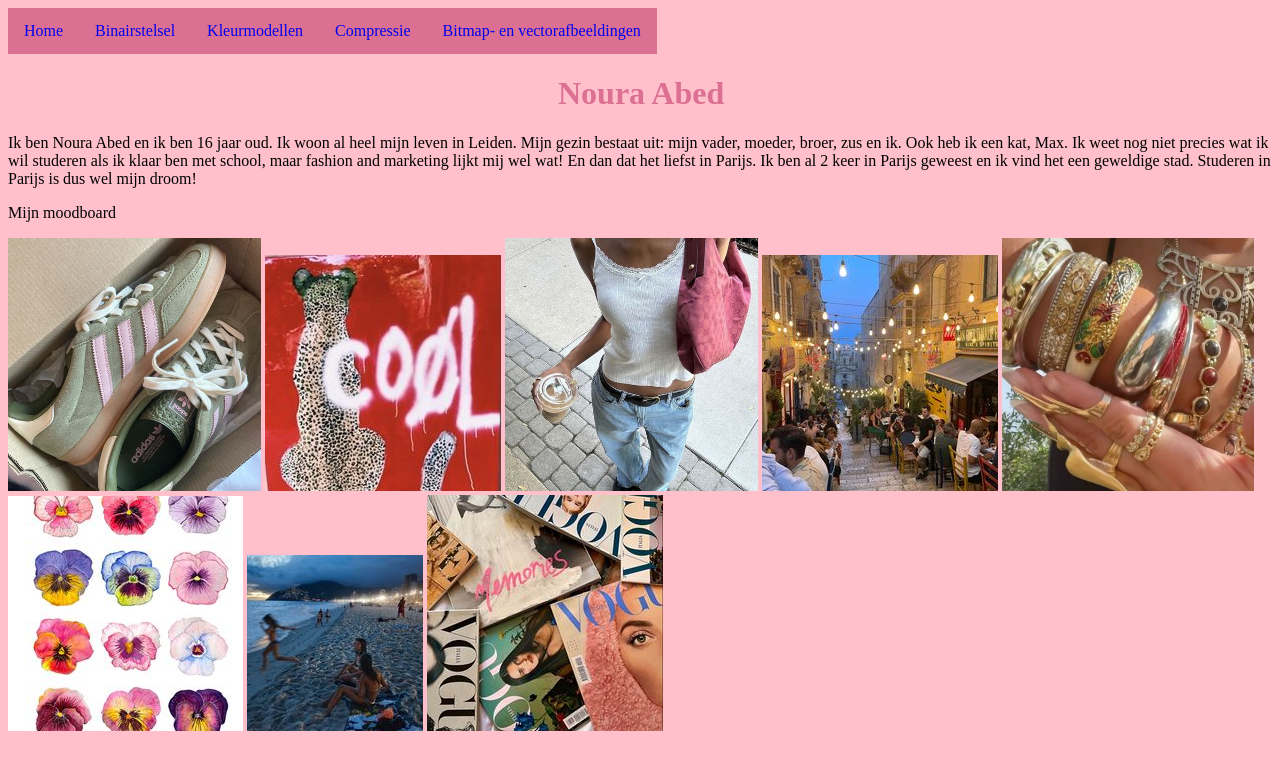
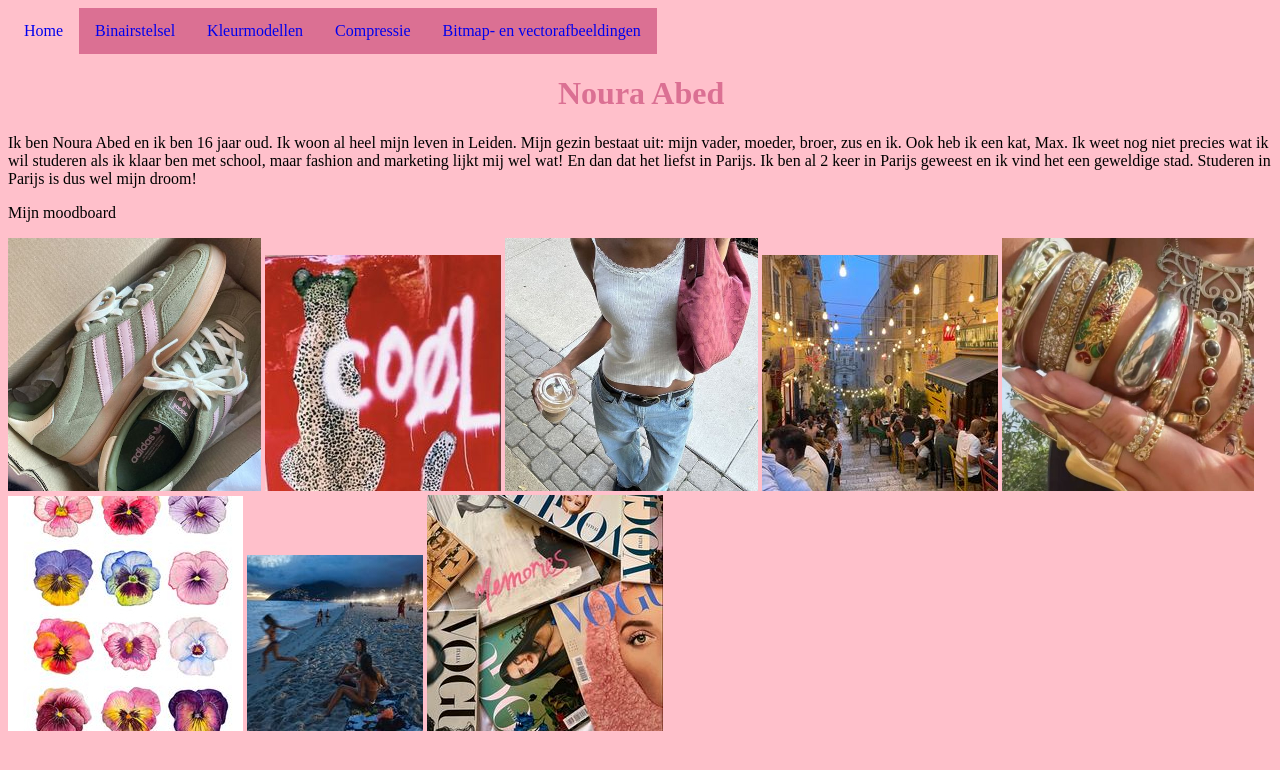
Before and after one commit to Noura8228/Noura8228.github.io, a plain HTML site: page index.html in a window 1280 px wide. In both pictures the pointer is over the link "Home". Drawn offline with Linux system fonts and the light colour scheme.

Commit message:
li a hover

```diff
--- a/opmaak.css
+++ b/opmaak.css
@@ -35,3 +35,6 @@ img{
     max-width: 20%;
     height: 20%;
 }
+li a:hover{
+    background-color: pink;/*als je met je muis op menu gaat ktijgt het kleur*/
+}
```
